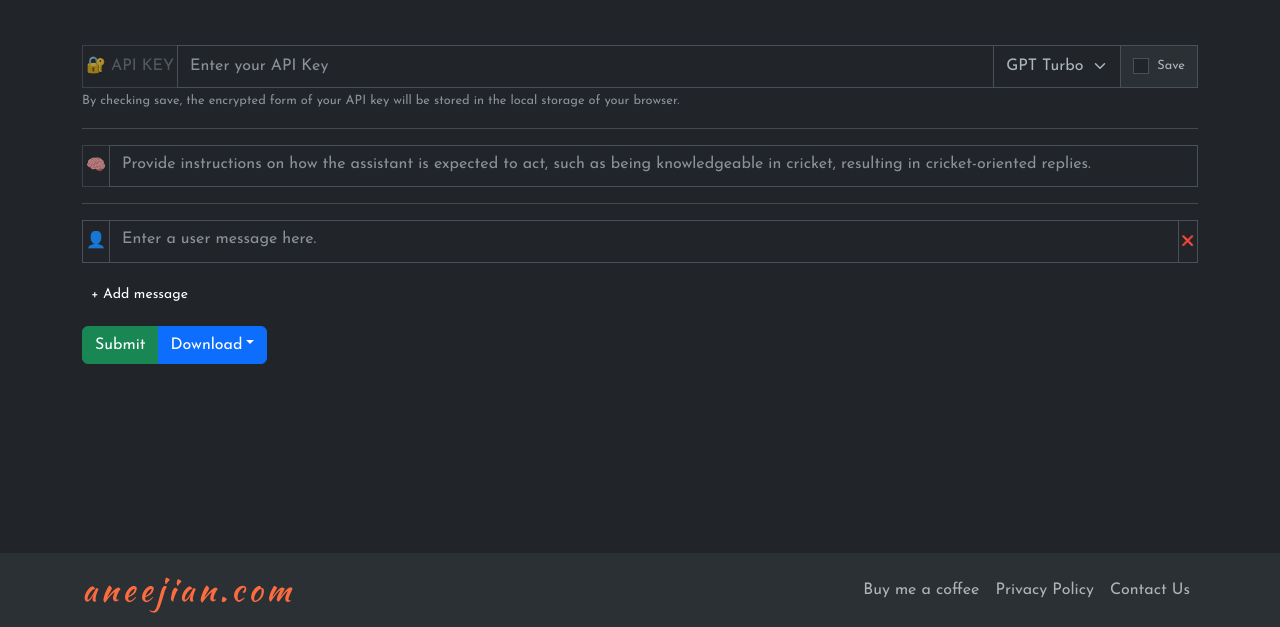
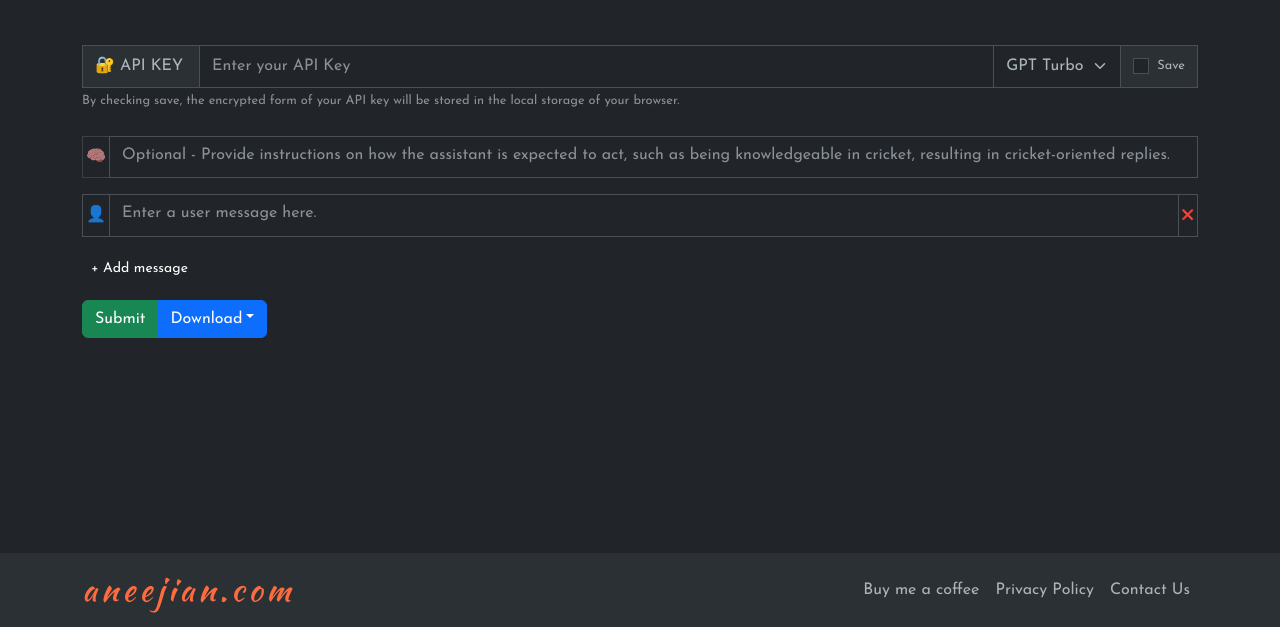
Before and after one commit to kannansuresh/chatgpt-playground, a website with bundled scripts: page docs/adfree.html in a window 1280 px wide. Shown: the part 173-800 px from the top of the page. Built offline with nearby package versions, Linux system fonts and the light colour scheme.

Commit message:
Updated files.

```diff
--- a/docs/adfree.html
+++ b/docs/adfree.html
@@ -106,11 +106,9 @@
             <h1>ChatGPT Playground</h1>
           </div>
           <form id="chatgpt-form">
-            <div class="">
+            <div class="api-key-container">
               <div class="input-group api-key">
-                <button type="button" class="btn btn-outline-secondary form-button role-system is-disabled api-key-text" data-role-type="system" disabled>
-                  🔐 API KEY
-                </button>
+                <label class="input-group-text role-system is-disabled api-key-text" data-role-type="system" disabled>🔐 API KEY</label>
                 <input
                   type="password"
                   autocomplete="false"
@@ -137,9 +135,8 @@
                 By checking save, the encrypted form of your API key will be stored in the local storage of your browser.
               </small>
             </div>
-            <hr />
             <div id="messages-container">
-              <div class="mb-3">
+              <div class="mb-3 mt-4">
                 <div class="input-group">
                   <button type="button" class="btn btn-outline-secondary form-button role-system is-disabled" data-role-type="system" disabled>🧠</button>
                   <textarea
@@ -148,11 +145,11 @@
                     spellcheck="false"
                     id="system"
                     rows="1"
-                    placeholder="Provide instructions on how the assistant is expected to act, such as being knowledgeable in cricket, resulting in cricket-oriented replies."
+                    placeholder="Optional - Provide instructions on how the assistant is expected to act, such as being knowledgeable in cricket, resulting in cricket-oriented replies."
                   ></textarea>
                 </div>
               </div>
-              <hr />
+
               <div class="input-group mb-3">
                 <button type="button" class="btn btn-outline-secondary form-button role-switch" data-role-type="user" tabindex="-1" title="Switch Role">
                   👤
```
